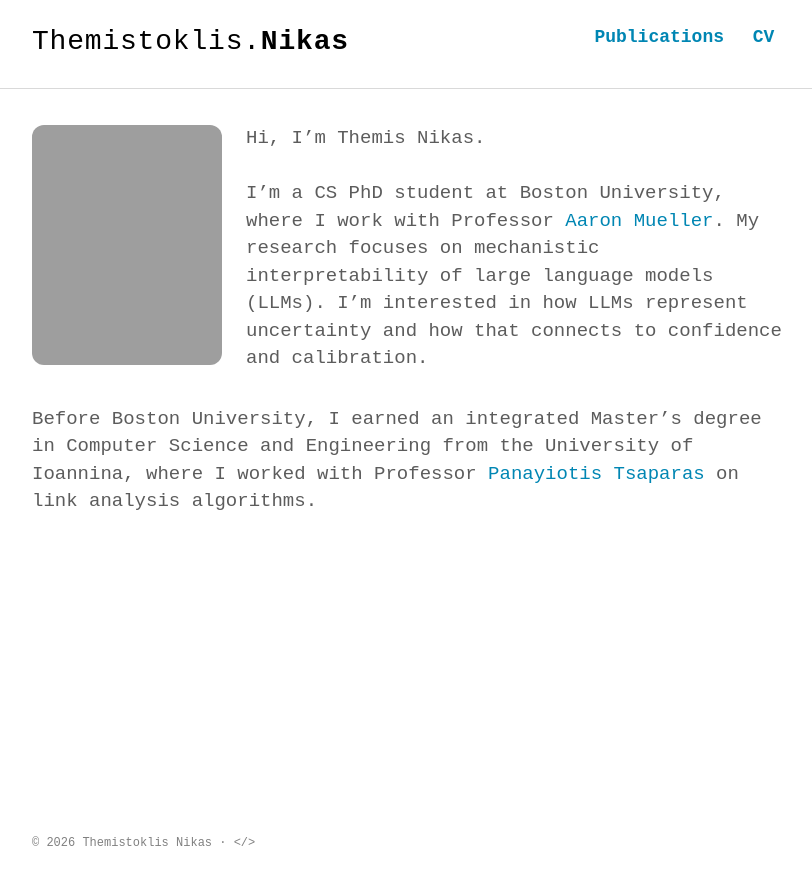
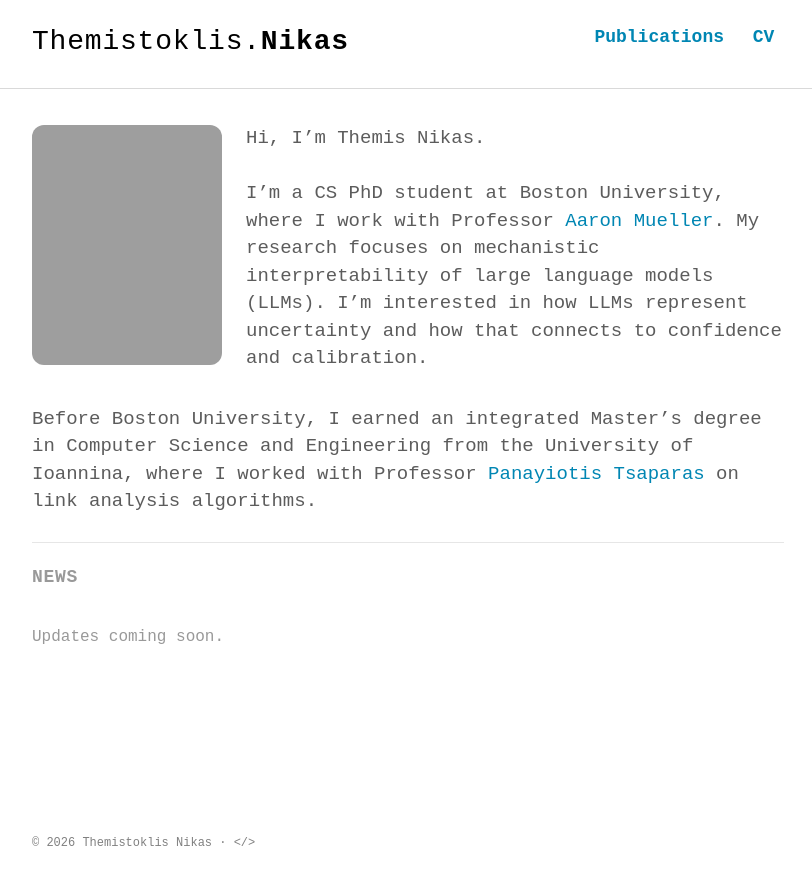
Before and after one commit to tnikas/tnikas.github.io, a Jekyll site: the page built from index.html, in a window 1280 px wide. Shown: the top 885 px of the page, without its empty margins (232-1044 px from the left). Built offline with Jekyll 4.4.1, drawn with Linux system fonts in a browser that asks for light colours; some web fonts are replaced.

Commit message:
New section

```diff
--- a/assets/scss/_layout.scss
+++ b/assets/scss/_layout.scss
@@ -222,6 +222,36 @@ hr {
   }
 }
 
+.home-divider {
+  .container {
+    padding-top: $small-spacing;
+    padding-bottom: 0;
+  }
+
+  hr {
+    border-bottom: 1px solid lighten($light-gray-color, 10%);
+    margin: 0;
+  }
+}
+
+.home-section {
+  .container {
+    padding-bottom: $small-spacing;
+  }
+}
+
+.home-section-title {
+  font-size: rem(18);
+  letter-spacing: 0.04em;
+  text-transform: uppercase;
+  color: $medium-gray-color;
+  margin: 0;
+}
+
+.home-empty {
+  color: $medium-gray-color;
+}
+
 .post-item {
   margin-bottom: 0.2em;
   display: block;
--- a/index.html
+++ b/index.html
@@ -5,8 +5,21 @@ title: Home
 
 {% include intro.html %}
 
+<section class="home-divider" aria-hidden="true">
+  <div class="container">
+    <hr>
+  </div>
+</section>
+
+<section class="home-section">
+  <div class="container">
+    <h2 class="home-section-title">News</h2>
+  </div>
+</section>
+
 <section class="post-list">
   <div class="container">
+    {% if site.posts.size > 0 %}
       {% for post in site.posts %}
         {% unless post.next %}
           <h2 class="category-title">{{ post.date | date: '%Y' }}</h2>
@@ -22,6 +35,9 @@ title: Home
           <div class="article-title"><a class="post-link" href="{{ post.url | prepend: site.baseurl | prepend: site.url }}">{{ post.title }}</a></div>
         </article>
       {% endfor %}
+    {% else %}
+      <p class="home-empty">Updates coming soon.</p>
+    {% endif %}
   </div>
 
 </section>
```
Lines whose indentation alone changed are shown as unchanged.
